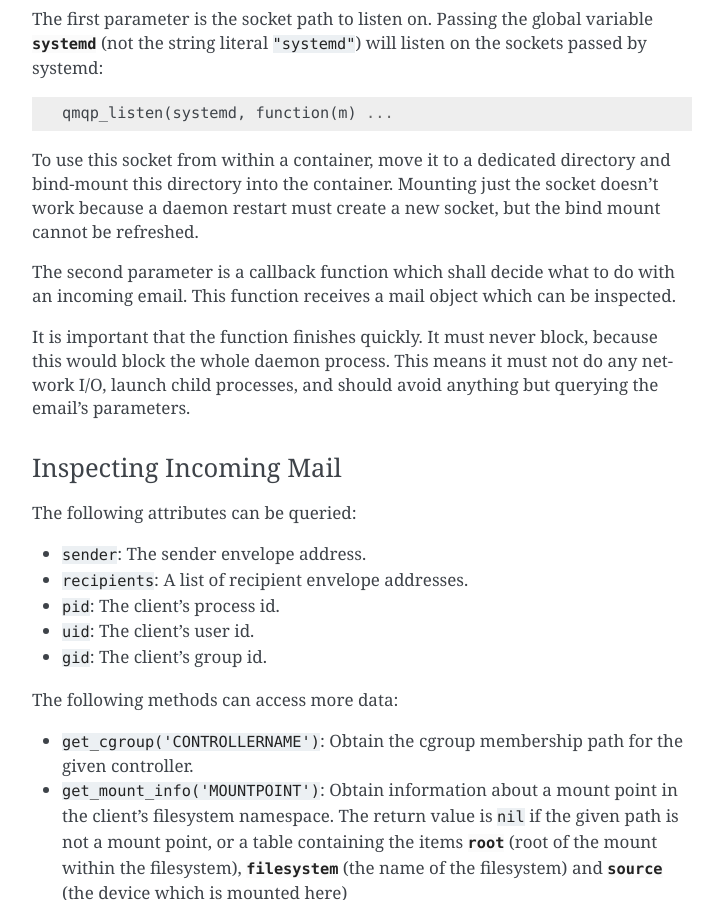
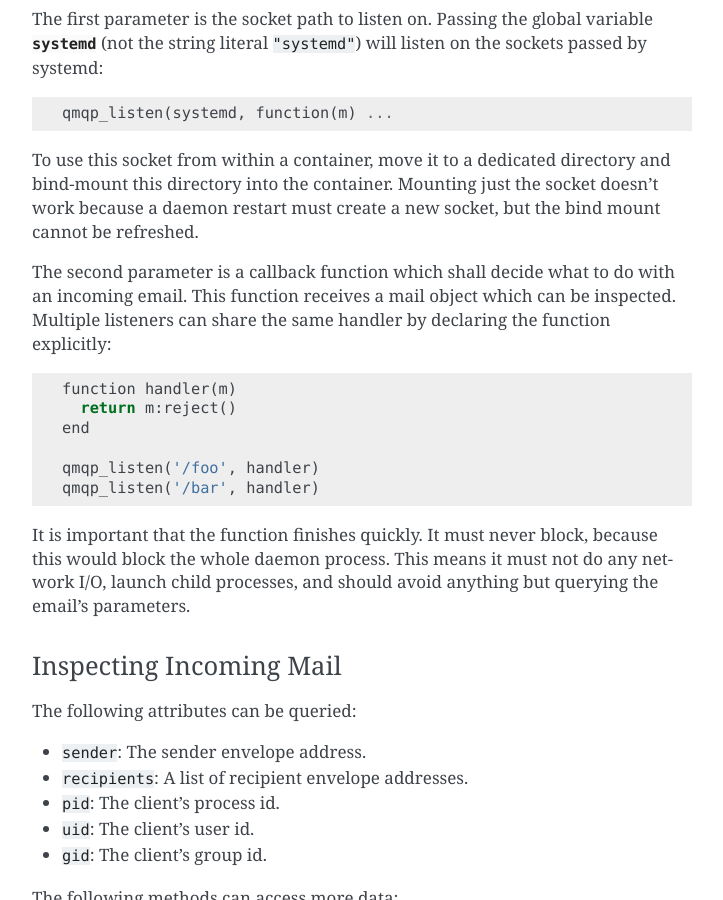
Before and after one commit to CM4all/qrelay, a Sphinx documentation site: the page built from doc/index.rst, in a window 1280 px wide and 900 px high, scrolled down 464 px. Shown: the whole window, without its empty margins (388-1111 px from the left). Built offline with Sphinx 7.4.7, drawn with Linux system fonts in a browser that asks for light colours.

Commit message:
doc: mention the Lua "function" keyword

```diff
--- a/doc/index.rst
+++ b/doc/index.rst
@@ -32,7 +32,15 @@
 
 The second parameter is a callback function which shall decide what to
 do with an incoming email.  This function receives a mail object which
-can be inspected.
+can be inspected.  Multiple listeners can share the same handler by
+declaring the function explicitly::
+
+  function handler(m)
+    return m:reject()
+  end
+
+  qmqp_listen('/foo', handler)
+  qmqp_listen('/bar', handler)
 
 It is important that the function finishes quickly.  It must never
 block, because this would block the whole daemon process.  This means
```
